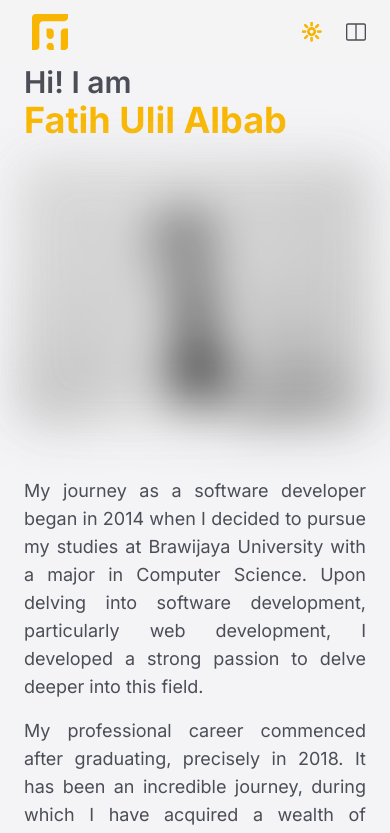
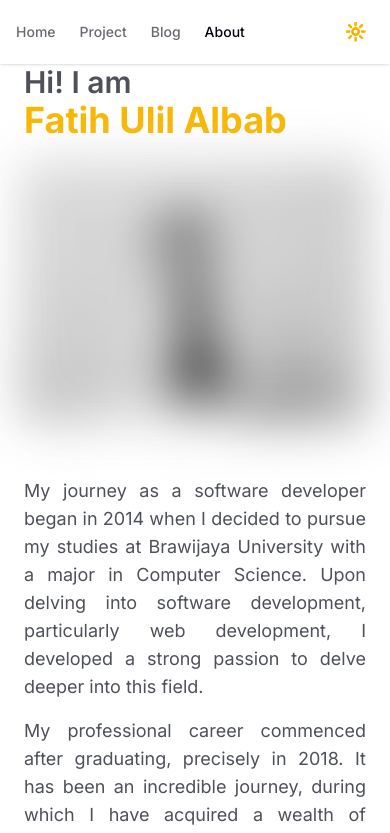
Before and after one commit to FUA26/peronal_landingpage, a Next.js app: page /about in a window 390 px wide. Shown: the top 833 px of the page. Built offline with nearby package versions, Linux system fonts and the light colour scheme.

Commit message:
feat(Revamp): chage header style and delete mobile navbar

```diff
--- a/next.config.js
+++ b/next.config.js
@@ -3,6 +3,7 @@ const nextConfig = {
   reactStrictMode: true,
   images: {
     domains: ["images.unsplash.com"],
+    unoptimized: true,
   },
 };
 
--- a/src/components/common/NextImage.tsx
+++ b/src/components/common/NextImage.tsx
@@ -21,6 +21,7 @@ const Image = (props: NextImageProps) => {
         alt={alt}
         loading={priority ? "eager" : "lazy"}
         quality={100}
+        sizes="(max-width: 768px) 100vw, (max-width: 1200px) 50vw, 33vw"
         onLoadingComplete={() => setLoading(false)}
         {...rest}
       />
--- a/src/components/layout/Header.tsx
+++ b/src/components/layout/Header.tsx
@@ -1,23 +1,22 @@
 import React from "react";
 import Container from "../ui/container";
 import Link from "next/link";
-import Logo from "../ui/logo";
 import { MainNavMenu } from "./mainNavMenu";
-import { MobileNavMenu } from "./mobileNavMenu";
 import ToggleThame from "./themeToggle";
 
 export default function Header() {
   return (
-    <div className="fixed z-30 w-full backdrop-blur-sm bg-background/70">
+    <div className="fixed z-30 w-full backdrop-blur-md bg-background/70 shadow">
       <Container>
         <div className="flex items-center justify-between px-4 sm:px-6 lg:px-8 h-16">
-          <Link href="/" className="ml-4 flex lg:ml-0 gap-x-2">
-            <Logo alt="logo" />
+          <Link href="/" className="ml-4 hidden md:block lg:ml-0 gap-x-2 ">
+            <span className="py-1 my-1 mr-0 font-sans  antialiased font-semibold border-b border-gray-700 border-opacity-0 hover:border-opacity-100 md:mr-6 md:inline-block">
+              Fatih&nbsp;Ulil&nbsp;A
+            </span>
           </Link>
-          <div className="flex gap-4">
+          <div className="flex gap-4 w-full md:w-auto justify-between">
             <MainNavMenu />
             <ToggleThame />
-            <MobileNavMenu />
           </div>
         </div>
       </Container>
--- a/src/components/layout/mainNavMenu.tsx
+++ b/src/components/layout/mainNavMenu.tsx
@@ -8,7 +8,7 @@ import { siteConfig } from "@/config/site";
 export function MainNavMenu() {
   const pathname = usePathname();
   return (
-    <nav className="hidden items-center space-x-6 text-sm font-medium md:flex">
+    <nav className=" items-center space-x-6 text-sm font-medium flex">
       {siteConfig.mainNav.map(
         (item) =>
           item.href && (
@@ -16,10 +16,13 @@ export function MainNavMenu() {
               key={item.href}
               href={item.href}
               className={cn(
-                "transition-colors hover:text-foreground/80",
-                pathname === "/docs" ? "text-foreground" : "text-foreground/60"
-              )}>
-              <p className="text-base">{item.title}</p>
+                "transition-colors hover:text-primary",
+                pathname === item.href
+                  ? "text-foreground"
+                  : "text-foreground/60"
+              )}
+            >
+              {item.title}
             </Link>
           )
       )}
--- a/src/components/layout/mobileNavMenu.tsx
+++ /dev/null
@@ -1,88 +0,0 @@
-"use client";
-
-import * as React from "react";
-import Link, { LinkProps } from "next/link";
-import { useRouter } from "next/navigation";
-import { ViewVerticalIcon } from "@radix-ui/react-icons";
-
-import { siteConfig } from "@/config/site";
-import { cn } from "@/lib/utils";
-import { Button } from "../ui/button";
-import Logo from "../ui/logo";
-import { Sheet, SheetTrigger, SheetContent } from "../ui/sheet";
-import { ScrollArea } from "../ui/scroll-area";
-
-export function MobileNavMenu() {
-  const [open, setOpen] = React.useState(false);
-
-  return (
-    <Sheet open={open} onOpenChange={setOpen}>
-      <SheetTrigger asChild>
-        <Button
-          variant="ghost"
-          className="mr-2 px-0 text-base hover:bg-transparent focus-visible:bg-transparent focus-visible:ring-0 focus-visible:ring-offset-0 md:hidden">
-          <ViewVerticalIcon className="h-5 w-5" />
-          <span className="sr-only">Toggle Menu</span>
-        </Button>
-      </SheetTrigger>
-      <SheetContent side="left" className="">
-        <MobileLink
-          href="/"
-          className="flex items-center"
-          onOpenChange={setOpen}
-          desc="">
-          <Logo />
-        </MobileLink>
-        <ScrollArea className="my-4 h-[calc(100vh-8rem)] pb-10 px-2">
-          <div className="flex flex-col space-y-2 gap-2">
-            {siteConfig.mainNav?.map(
-              (item) =>
-                item.href && (
-                  <MobileLink
-                    key={item.href}
-                    href={item.href}
-                    onOpenChange={setOpen}
-                    desc={item.desc}>
-                    {item.title}
-                  </MobileLink>
-                )
-            )}
-          </div>
-        </ScrollArea>
-      </SheetContent>
-    </Sheet>
-  );
-}
-
-interface MobileLinkProps extends LinkProps {
-  onOpenChange?: (open: boolean) => void;
-  children: React.ReactNode;
-  className?: string;
-  desc: string;
-}
-
-function MobileLink({
-  href,
-  onOpenChange,
-  className,
-  desc,
-  children,
-  ...props
-}: MobileLinkProps) {
-  const router = useRouter();
-  return (
-    <>
-      <Link
-        href={href}
-        onClick={() => {
-          router.push(href.toString());
-          onOpenChange?.(false);
-        }}
-        className={cn(className)}
-        {...props}>
-        {children}
-        <p className="text-main-foreground/70 text-xs">{desc}</p>
-      </Link>
-    </>
-  );
-}
--- a/src/styles/globals.css
+++ b/src/styles/globals.css
@@ -7,7 +7,7 @@
     --main: 44 99% 49%;
     --main-foreground: 217 10% 25%;
 
-    --background: 240 11% 96%;
+    --background: 0 0% 100%;
     --foreground: 224 71.4% 4.1%;
 
     --muted: 220 14.3% 95.9%;
```
